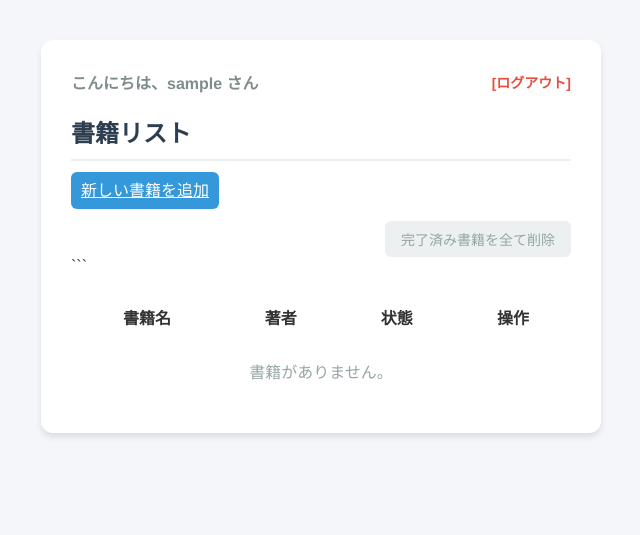
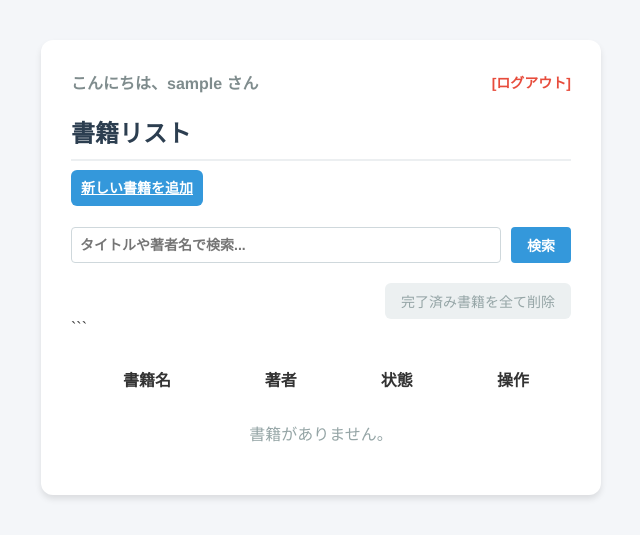
Before and after one commit to guangtaiyuyi-ship-it/100days-of-code, a Flask app: page / in a window 1280 px wide. Shown: the top 535 px of the page, without its empty margins (319-959 px from the left). Run offline with Flask 3, Linux system fonts and the light colour scheme; the visitor is signed in with stand-in values (Sample User, id 1); data that the repository does not hold is empty.

Commit message:
キーワード検索機能を追加した

```diff
--- a/main.py
+++ b/main.py
@@ -83,8 +83,16 @@ def logout():
 # メイン画面
 @app.route("/", methods=["GET", "POST"])
 def list_app():
-    #すべての書籍リストではなく、「現在ログイン中のユーザーの書籍」だけを絞り込んで取得
-    book_data = Book.query.filter_by(user_id=session["user_id"]).all()
+    if "user_id" not in session:
+        return redirect(url_for("login"))
+
+    keyword = request.args.get("keyword","")
+
+    if keyword:
+        search_query = f"%{keyword}%"
+        book_data = Book.query.filter(Book.user_id == session["user_id"], (Book.title.like(search_query) | Book.author.like(search_query))).all()
+    else:
+        book_data = Book.query.filter_by(user_id=session["user_id"]).all()
     return render_template("books.html", books=book_data, username=session["username"])
 
 # 書籍追加ページを表示・処理するルート
--- a/templates/books.html
+++ b/templates/books.html
@@ -13,7 +13,14 @@
     </div>
     <h1>書籍リスト</h1>
     <div style="margin-bottom: 20px;">
-        <a href="{{ url_for('add_book') }}" class="btn-add" style="width: 100%; padding: 10px;">新しい書籍を追加</a>
+        <a href="{{ url_for('add_book') }}" class="btn-add" style="width: 100%; padding: 10px; margin-bottom: 30px; font-size: 14px; font-weight: bold;">新しい書籍を追加</a>
+        <form action="{{ url_for('list_app') }}" method="GET" style="margin-bottom: 20px; display: flex; gap: 10px;">
+            <input type="text" name="keyword" value="{{ keyword }}" placeholder="タイトルや著者名で検索..." style="flex: 1; padding: 8px; border: 1px solid #cfd8dc; border-radius: 4px; font-size: 14px; font-weight: bold; margin-top: 30px">
+            <button type="submit" style="padding: 8px 16px; background-color: #3498db; color: white; border: none; border-radius: 4px; font-size: 14px; font-weight: bold;  margin-top: 30px;cursor: pointer;">検索</button>
+            {% if keyword %}
+                <a href="{{ url_for('list_app') }}" style="padding: 8px 12px; background-color: #95a5a6; color: white; text-decoration: none; border-radius: 4px; display: flex; align-items: center;">クリア</a>
+            {% endif %}
+        </form>
     </div>
     <table style="width: 100%; border-collapse: collapse; margin-top: 20px;">
         <thead>
```
